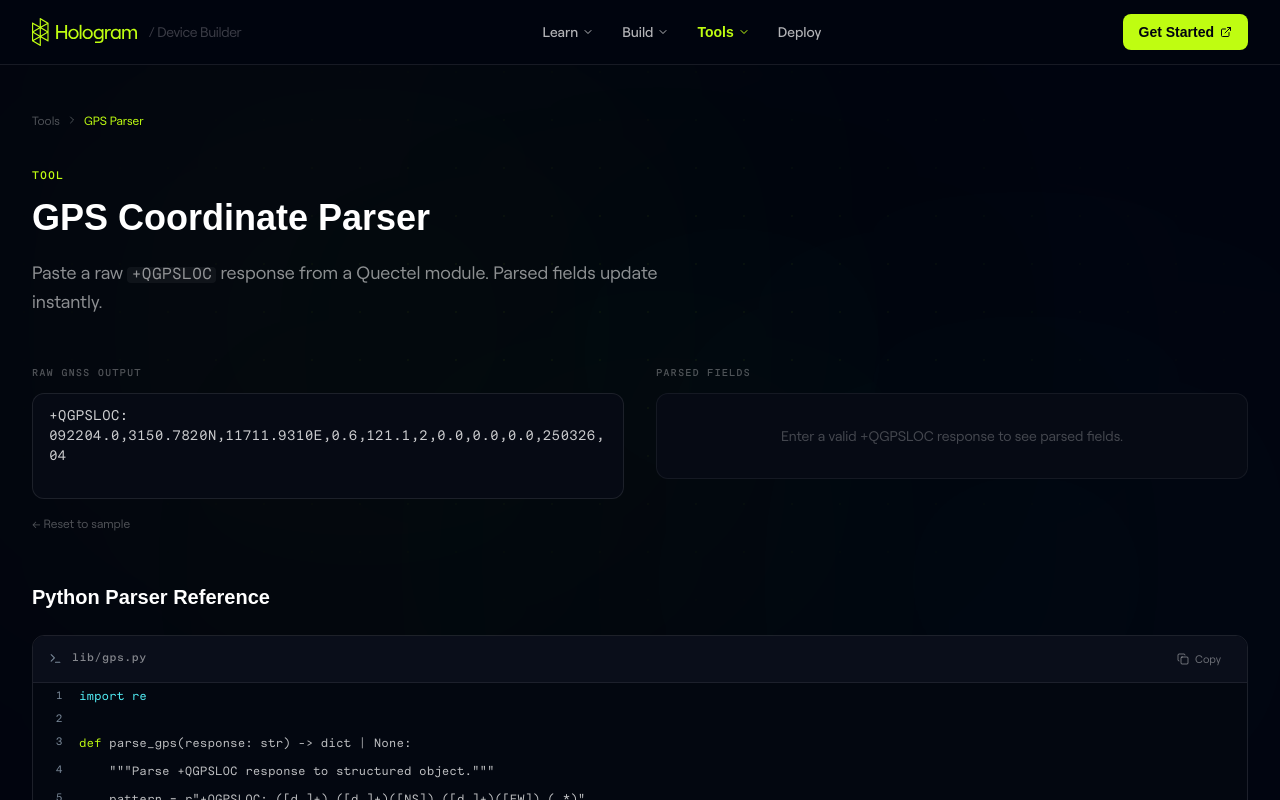
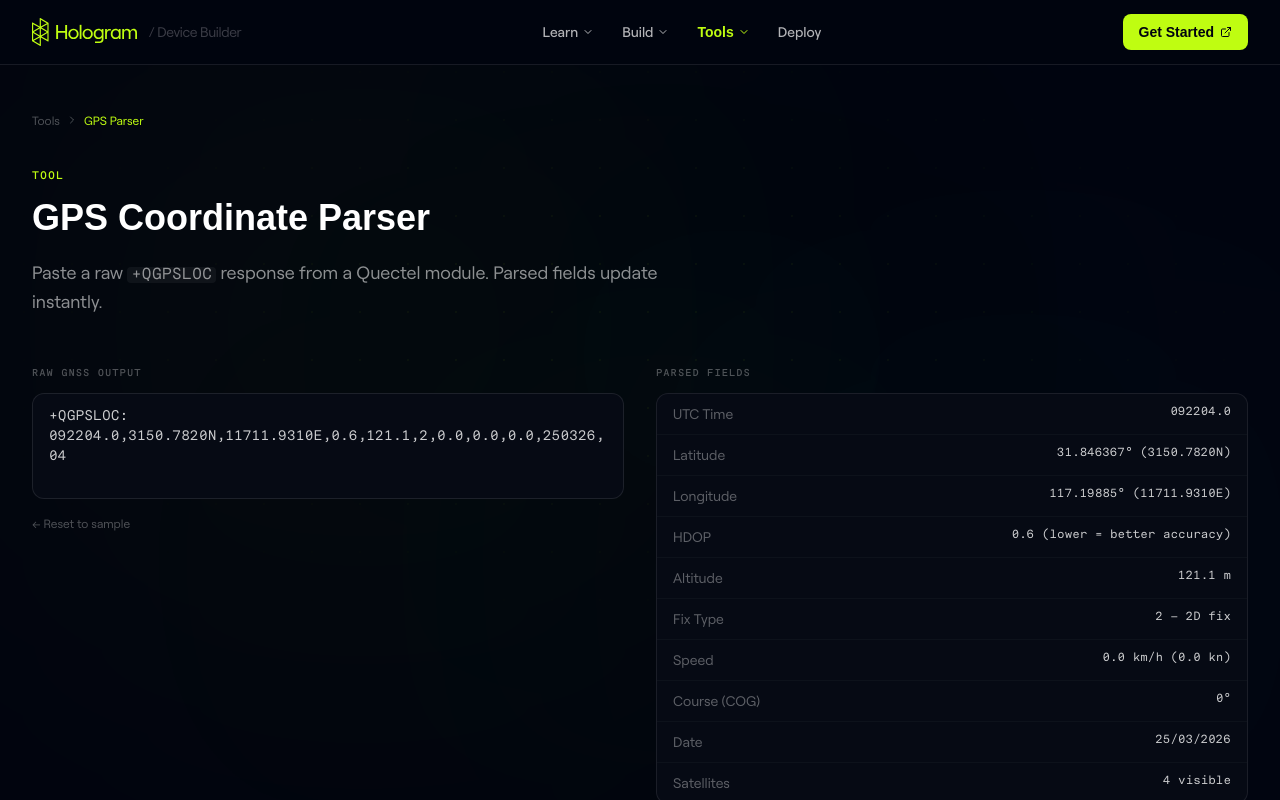
Before and after one commit to JRosenfeld-Holo/hologram-device-builder, a Next.js app: page /tools/gps-parser in a window 1280 px wide. Shown: the top 800 px of the page. Built offline with nearby package versions, Linux system fonts and the light colour scheme; a web font is replaced by a local one.

Commit message:
fix: GPS parser regex — add missing spkn capture group so parsed fields populate correctly

```diff
--- a/app/tools/gps-parser/page.tsx
+++ b/app/tools/gps-parser/page.tsx
@@ -18,22 +18,35 @@
 
 def parse_gps(response: str) -> dict | None:
     """Parse +QGPSLOC response to structured object."""
-    pattern = r"\+QGPSLOC: ([\d.]+),([\d.]+)([NS]),([\d.]+)([EW]),(.*)"
+    pattern = (
+        r"\\+QGPSLOC:\\s*"
+        r"([\\d.]+),"       # UTC time
+        r"([\\d.]+)([NS])," # latitude + direction
+        r"([\\d.]+)([EW])," # longitude + direction
+        r"([\\d.]+),"       # HDOP
+        r"([\\d.-]+),"      # altitude
+        r"(\\d+),"          # fix type (1=none, 2=2D, 3=3D)
+        r"([\\d.]+),"       # COG (course over ground)
+        r"([\\d.]+),"       # speed km/h
+        r"([\\d.]+),"       # speed knots
+        r"(\\d{6}),"        # date (DDMMYY)
+        r"(\\d+)"           # satellites
+    )
     m = re.search(pattern, response)
     if not m:
         return None
-    fields = m.group(6).split(",")
     return {
-        "utc":      m.group(1),
-        "lat":      to_decimal(m.group(2), m.group(3)),
-        "lon":      to_decimal(m.group(4), m.group(5)),
-        "hdop":     float(fields[0]) if fields else None,
-        "altitude": float(fields[1]) if len(fields) > 1 else None,
-        "fix_type": int(fields[2]) if len(fields) > 2 else None,
-        "cog":      float(fields[3]) if len(fields) > 3 else None,
-        "speed_kmh":float(fields[4]) if len(fields) > 4 else None,
-        "date":     fields[6] if len(fields) > 6 else None,
-        "nsat":     int(fields[7]) if len(fields) > 7 else None,
+        "utc":       m.group(1),
+        "lat":       to_decimal(m.group(2), m.group(3)),
+        "lon":       to_decimal(m.group(4), m.group(5)),
+        "hdop":      float(m.group(6)),
+        "altitude":  float(m.group(7)),
+        "fix_type":  int(m.group(8)),
+        "cog":       float(m.group(9)),
+        "speed_kmh": float(m.group(10)),
+        "speed_kn":  float(m.group(11)),
+        "date":      m.group(12),
+        "nsat":      int(m.group(13)),
     }
 
 def to_decimal(ddmm: str, direction: str) -> float:
@@ -116,7 +129,7 @@
                   ["Fix Type", `${parsed.fixType} — ${FIX_TYPES[parsed.fixType] || "Unknown"}`],
                   ["Speed", `${parsed.speedKmh.toFixed(1)} km/h (${parsed.speedKnots.toFixed(1)} kn)`],
                   ["Course (COG)", `${parsed.cogDegrees}°`],
-                  ["Date", parsed.date ? `${parsed.date.slice(0,2)}/${parsed.date.slice(2,4)}/20${parsed.date.slice(4)}` : "—"],
+                  ["Date", parsed.date ? `${parsed.date.slice(0, 2)}/${parsed.date.slice(2, 4)}/20${parsed.date.slice(4)}` : "—"],
                   ["Satellites", `${parsed.satellites} visible`],
                 ].map(([k, v]) => (
                   <div key={k} className="flex justify-between items-start gap-4 px-4 py-2.5 text-sm">
--- a/lib/calculations.ts
+++ b/lib/calculations.ts
@@ -115,12 +115,12 @@
   satellites: number;
 } | null {
   const match = response.match(
-    /\+QGPSLOC:\s*(\d{6}\.\d+),([\d.]+)([NS]),([\d.]+)([EW]),([\d.]+),([\d.-]+),(\d+),([\d.]+),([\d.]+),(\d{6}),(\d+)/
+    /\+QGPSLOC:\s*(\d{6}\.\d+),([\d.]+)([NS]),([\d.]+)([EW]),([\d.]+),([\d.-]+),(\d+),([\d.]+),([\d.]+),([\d.]+),(\d{6}),(\d+)/
   );
 
   if (!match) return null;
 
-  const [, utc, latRaw, latDir, lonRaw, lonDir, hdop, alt, fix, cog, spkm, date, nsat] = match;
+  const [, utc, latRaw, latDir, lonRaw, lonDir, hdop, alt, fix, cog, spkm, spkn, date, nsat] = match;
 
   return {
     utc,
@@ -135,7 +135,7 @@
     fixType: parseInt(fix),
     cogDegrees: parseFloat(cog),
     speedKmh: parseFloat(spkm),
-    speedKnots: parseFloat(spkm) * 0.539957,
+    speedKnots: parseFloat(spkn),
     date,
     satellites: parseInt(nsat),
   };
```
